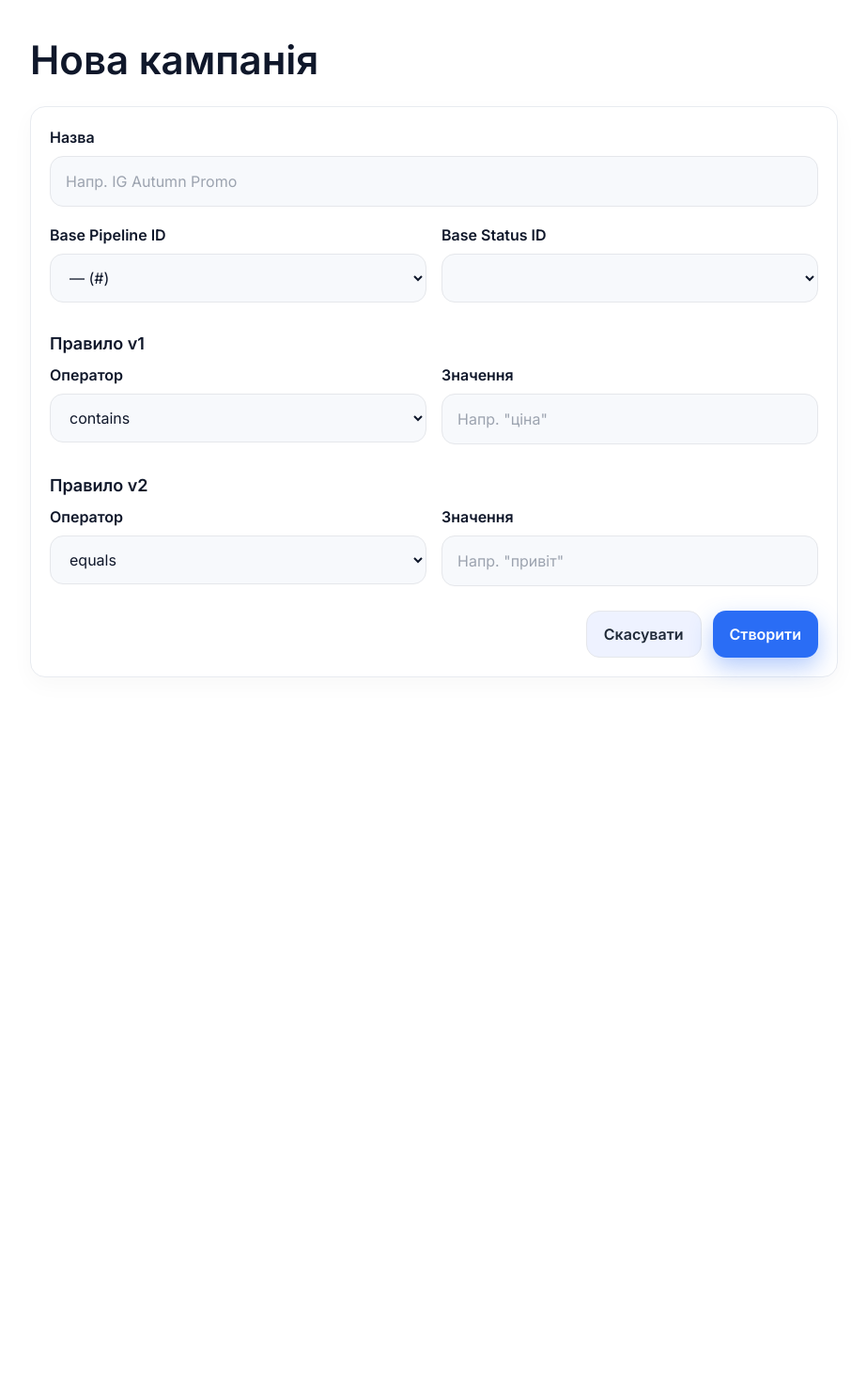
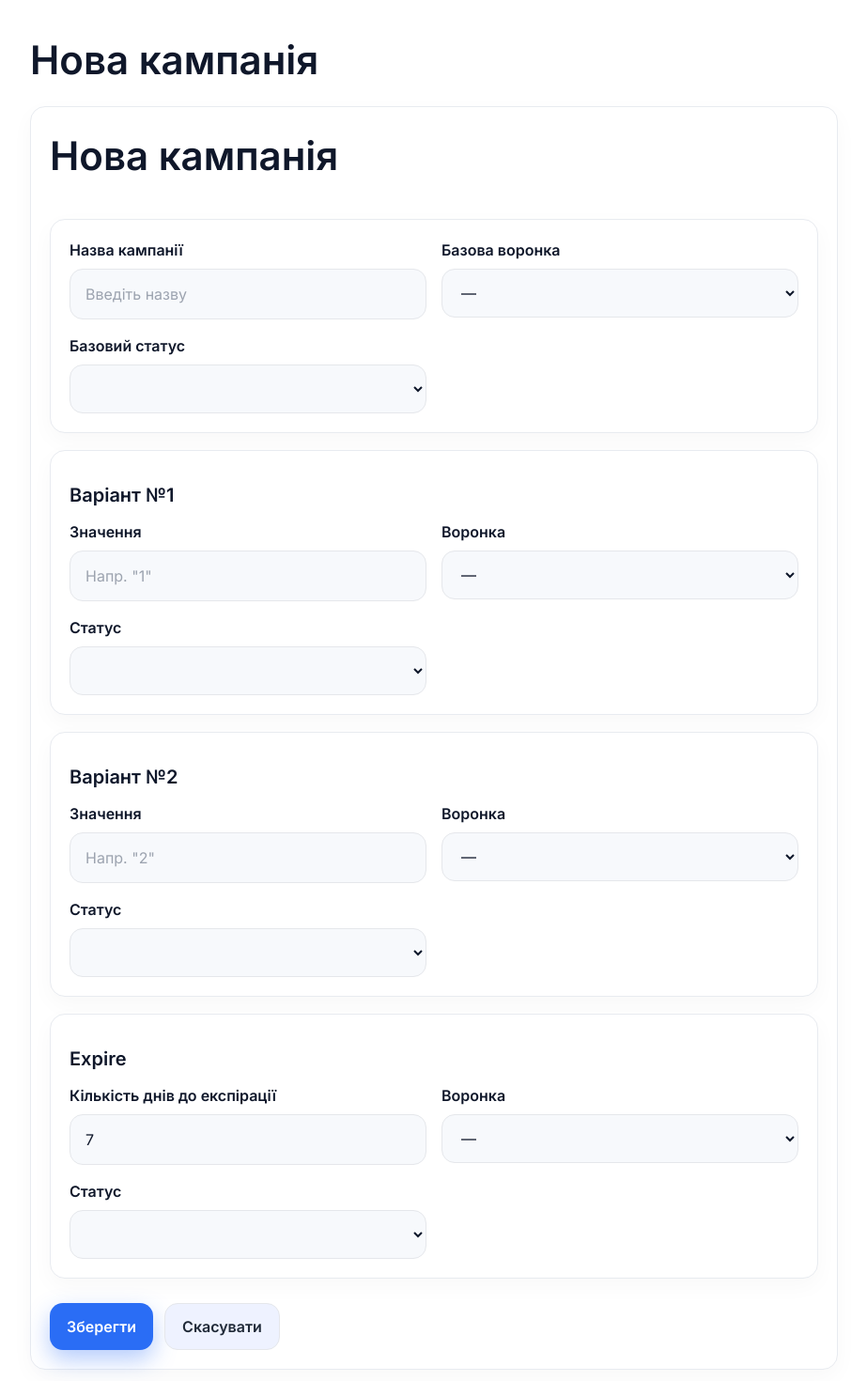
Before and after one commit to yurashko-ux/P-3-0, a Next.js app in the folder web/: page /admin/campaigns/new in a window 1280 px wide. Shown: the top 1470 px of the page at 94% size, without its empty margins (178-1101 px from the left). Before the commit the page ends 800 px from the top, so only its background shows below. Built offline with nearby package versions, Linux system fonts and the light colour scheme.

Commit message:
Update NewCampaignFormClient.tsx

```diff
--- a/web/app/(admin)/admin/campaigns/new/NewCampaignFormClient.tsx
+++ b/web/app/(admin)/admin/campaigns/new/NewCampaignFormClient.tsx
@@ -6,8 +6,17 @@ import React from 'react';
 export type Status = { id: number | string; name: string };
 export type PipeWithStatuses = { id: number | string; name: string; statuses: Status[] };
 
-function inputStyle() {
-  return {
+const H1: React.CSSProperties = { fontSize: 42, fontWeight: 900, marginBottom: 18 };
+const card: React.CSSProperties = {
+  border: '1px solid #e8ebf0',
+  borderRadius: 16,
+  background: '#fff',
+  padding: 20,
+  boxShadow: '0 8px 24px rgba(0,0,0,0.03)',
+};
+const label: React.CSSProperties = { fontWeight: 700, marginBottom: 8, display: 'block' };
+const twoCols: React.CSSProperties = { display: 'grid', gap: 16, gridTemplateColumns: '1fr 1fr' };
+const input = {
   width: '100%',
   border: '1px solid #e5e7eb',
   borderRadius: 14,
@@ -16,68 +25,104 @@ function inputStyle() {
   fontSize: 16 as const,
   background: '#f7f9fc',
 };
+
+function SectionTitle({ children }: { children: React.ReactNode }) {
+  return <div style={{ fontWeight: 800, fontSize: 20, margin: '12px 0 12px' }}>{children}</div>;
 }
-const labelStyle: React.CSSProperties = { fontWeight: 700, marginBottom: 8, display: 'block' };
-const rowStyle: React.CSSProperties = { display: 'grid', gap: 16, gridTemplateColumns: '1fr 1fr' };
 
-function RuleRow({
-  title,
-  defOp,
-}: {
-  title: string;
-  defOp: 'contains' | 'equals';
-}) {
-  return (
-    <div>
-      <div style={{ fontWeight: 800, fontSize: 18, margin: '12px 0 8px' }}>{title}</div>
-      <div style={rowStyle}>
-        <div>
-          <label style={labelStyle}>Оператор</label>
-          <select name={`${title.toLowerCase()}_op`} defaultValue={defOp} style={inputStyle()}>
-            <option value="contains">contains</option>
-            <option value="equals">equals</option>
-          </select>
-        </div>
-        <div>
-          <label style={labelStyle}>Значення</label>
-          <input
-            name={`${title.toLowerCase()}_value`}
-            placeholder={title === 'Правило v1' ? 'Напр. "ціна"' : 'Напр. "привіт"'}
-            style={inputStyle()}
-          />
-        </div>
-      </div>
-    </div>
-  );
+function getStatuses(pipes: PipeWithStatuses[], pipeId: string) {
+  return pipes.find(p => String(p.id) === String(pipeId))?.statuses ?? [];
 }
 
 export default function NewCampaignFormClient({ pipes }: { pipes: PipeWithStatuses[] }) {
-  const [pipeId, setPipeId] = React.useState<string>(pipes[0]?.id ? String(pipes[0].id) : '');
-  const selected = pipes.find((p) => String(p.id) === pipeId);
+  // базові
+  const [name, setName] = React.useState('');
+  const [basePipeId, setBasePipeId] = React.useState<string>(pipes[0]?.id ? String(pipes[0].id) : '');
+  const [baseStatusId, setBaseStatusId] = React.useState<string>(
+    getStatuses(pipes, pipes[0]?.id ? String(pipes[0].id) : '')[0]?.id
+      ? String(getStatuses(pipes, String(pipes[0]?.id))[0].id)
+      : ''
+  );
 
-  async function onSubmit(e: React.FormEvent<HTMLFormElement>) {
+  // Варіант №1
+  const [v1Value, setV1Value] = React.useState('');
+  const [v1PipeId, setV1PipeId] = React.useState<string>(pipes[0]?.id ? String(pipes[0].id) : '');
+  const [v1StatusId, setV1StatusId] = React.useState<string>('');
+
+  // Варіант №2
+  const [v2Value, setV2Value] = React.useState('');
+  const [v2PipeId, setV2PipeId] = React.useState<string>(pipes[0]?.id ? String(pipes[0].id) : '');
+  const [v2StatusId, setV2StatusId] = React.useState<string>('');
+
+  // Expire
+  const [expDays, setExpDays] = React.useState<string>('7');
+  const [expPipeId, setExpPipeId] = React.useState<string>(pipes[0]?.id ? String(pipes[0].id) : '');
+  const [expStatusId, setExpStatusId] = React.useState<string>('');
+
+  // синхронізація статусів при зміні воронки
+  React.useEffect(() => {
+    const sts = getStatuses(pipes, basePipeId);
+    if (sts.length && !sts.find(s => String(s.id) === baseStatusId)) setBaseStatusId(String(sts[0].id));
+  }, [basePipeId]);
+
+  React.useEffect(() => {
+    const sts = getStatuses(pipes, v1PipeId);
+    if (sts.length && !sts.find(s => String(s.id) === v1StatusId)) setV1StatusId(String(sts[0].id));
+  }, [v1PipeId]);
+
+  React.useEffect(() => {
+    const sts = getStatuses(pipes, v2PipeId);
+    if (sts.length && !sts.find(s => String(s.id) === v2StatusId)) setV2StatusId(String(sts[0].id));
+  }, [v2PipeId]);
+
+  React.useEffect(() => {
+    const sts = getStatuses(pipes, expPipeId);
+    if (sts.length && !sts.find(s => String(s.id) === expStatusId)) setExpStatusId(String(sts[0].id));
+  }, [expPipeId]);
+
+  function n(v: string) {
+    const num = Number(v);
+    return Number.isFinite(num) ? num : undefined;
+  }
+
+  async function onSubmit(e: React.FormEvent) {
     e.preventDefault();
-    const fd = new FormData(e.currentTarget);
 
-    const name = String(fd.get('name') || 'UI-created').trim();
-    const base_pipeline_id = Number(fd.get('pipeline') || NaN);
-    const base_status_id = Number(fd.get('status') || NaN);
+    // Формуємо payload під наш API: базові + два варіанти + expire
+    const body: any = {
+      name: name?.trim() || 'UI-created',
+      base_pipeline_id: n(basePipeId),
+      base_status_id: n(baseStatusId),
+      rules: {},
+      exp: {},
+    };
 
-    const v1_op = String(fd.get('правило v1_op') || 'contains');
-    const v1_val = String(fd.get('правило v1_value') || '').trim();
-    const v2_op = String(fd.get('правило v2_op') || 'equals');
-    const v2_val = String(fd.get('правило v2_value') || '').trim();
-
-    const rules: any = {};
-    if (v1_val) rules.v1 = { op: v1_op, value: v1_val };
-    if (v2_val) rules.v2 = { op: v2_op, value: v2_val };
-
-    const body = {
-      name,
-      base_pipeline_id: Number.isFinite(base_pipeline_id) ? base_pipeline_id : undefined,
-      base_status_id: Number.isFinite(base_status_id) ? base_status_id : undefined,
-      rules,
+    if (v1Value.trim()) {
+      (body.rules as any).v1 = {
+        op: 'equals',
+        value: v1Value.trim(),
+        pipeline_id: n(v1PipeId),
+        status_id: n(v1StatusId),
       };
+    }
+    if (v2Value.trim()) {
+      (body.rules as any).v2 = {
+        op: 'equals',
+        value: v2Value.trim(),
+        pipeline_id: n(v2PipeId),
+        status_id: n(v2StatusId),
+      };
+    }
+    if (expDays && Number(expDays) > 0) {
+      body.exp = {
+        days: Number(expDays),
+        pipeline_id: n(expPipeId),
+        status_id: n(expStatusId),
+      };
+    } else {
+      delete body.exp;
+    }
+    if (!Object.keys(body.rules).length) delete body.rules;
 
     const res = await fetch('/api/campaigns', {
       method: 'POST',
@@ -86,7 +131,7 @@ export default function NewCampaignFormClient({ pipes }: { pipes: PipeWithStatus
     });
     const j = await res.json().catch(() => ({}));
     if (!res.ok || !j?.ok) {
-      alert(`Не вдалося створити: ${j?.error || res.statusText}`);
+      alert(`Не вдалося зберегти: ${j?.error || res.statusText}`);
       return;
     }
     window.location.href = '/admin/campaigns?created=1';
@@ -94,43 +139,154 @@ export default function NewCampaignFormClient({ pipes }: { pipes: PipeWithStatus
 
   return (
     <form onSubmit={onSubmit} style={{ display: 'grid', gap: 18 }}>
+      <h1 style={H1}>Нова кампанія</h1>
+
+      <div style={card}>
+        <div style={twoCols}>
           <div>
-        <label style={labelStyle}>Назва</label>
-        <input name="name" placeholder="Напр. IG Autumn Promo" style={inputStyle()} />
+            <label style={label}>Назва кампанії</label>
+            <input style={input} value={name} onChange={e => setName(e.target.value)} placeholder="Введіть назву" />
           </div>
-
-      <div style={rowStyle}>
           <div>
-          <label style={labelStyle}>Base Pipeline ID</label>
-          <select
-            name="pipeline"
-            value={pipeId}
-            onChange={(e) => setPipeId(e.target.value)}
-            style={inputStyle()}
-          >
-            {pipes.map((p) => (
+            <label style={label}>Базова воронка</label>
+            <select style={input} value={basePipeId} onChange={e => setBasePipeId(e.target.value)}>
+              {pipes.map(p => (
                 <option key={String(p.id)} value={String(p.id)}>
-                {p.name} (#{p.id})
+                  {p.name}
                 </option>
               ))}
             </select>
           </div>
           <div>
-          <label style={labelStyle}>Base Status ID</label>
-          <select name="status" style={inputStyle()}>
-            {(selected?.statuses || []).map((s) => (
+            <label style={label}>Базовий статус</label>
+            <select style={input} value={baseStatusId} onChange={e => setBaseStatusId(e.target.value)}>
+              {getStatuses(pipes, basePipeId).map(s => (
                 <option key={String(s.id)} value={String(s.id)}>
-                {s.name} (#{s.id})
+                  {s.name}
                 </option>
               ))}
             </select>
           </div>
         </div>
+      </div>
 
-      <RuleRow title="Правило v1" defOp="contains" />
-      <RuleRow title="Правило v2" defOp="equals" />
+      {/* Варіант №1 */}
+      <div style={card}>
+        <SectionTitle>Варіант №1</SectionTitle>
+        <div style={twoCols}>
+          <div>
+            <label style={label}>Значення</label>
+            <input style={input} value={v1Value} onChange={e => setV1Value(e.target.value)} placeholder='Напр. "1"' />
+          </div>
+          <div>
+            <label style={label}>Воронка</label>
+            <select style={input} value={v1PipeId} onChange={e => setV1PipeId(e.target.value)}>
+              {pipes.map(p => (
+                <option key={String(p.id)} value={String(p.id)}>
+                  {p.name}
+                </option>
+              ))}
+            </select>
+          </div>
+          <div>
+            <label style={label}>Статус</label>
+            <select style={input} value={v1StatusId} onChange={e => setV1StatusId(e.target.value)}>
+              {getStatuses(pipes, v1PipeId).map(s => (
+                <option key={String(s.id)} value={String(s.id)}>
+                  {s.name}
+                </option>
+              ))}
+            </select>
+          </div>
+        </div>
+      </div>
 
-      <div style={{ display: 'flex', gap: 12, justifyContent: 'flex-end', marginTop: 8 }}>
+      {/* Варіант №2 */}
+      <div style={card}>
+        <SectionTitle>Варіант №2</SectionTitle>
+        <div style={twoCols}>
+          <div>
+            <label style={label}>Значення</label>
+            <input style={input} value={v2Value} onChange={e => setV2Value(e.target.value)} placeholder='Напр. "2"' />
+          </div>
+          <div>
+            <label style={label}>Воронка</label>
+            <select style={input} value={v2PipeId} onChange={e => setV2PipeId(e.target.value)}>
+              {pipes.map(p => (
+                <option key={String(p.id)} value={String(p.id)}>
+                  {p.name}
+                </option>
+              ))}
+            </select>
+          </div>
+          <div>
+            <label style={label}>Статус</label>
+            <select style={input} value={v2StatusId} onChange={e => setV2StatusId(e.target.value)}>
+              {getStatuses(pipes, v2PipeId).map(s => (
+                <option key={String(s.id)} value={String(s.id)}>
+                  {s.name}
+                </option>
+              ))}
+            </select>
+          </div>
+        </div>
+      </div>
+
+      {/* Expire */}
+      <div style={card}>
+        <SectionTitle>Expire</SectionTitle>
+        <div style={twoCols}>
+          <div>
+            <label style={label}>Кількість днів до експірації</label>
+            <input
+              style={input}
+              type="number"
+              min={0}
+              value={expDays}
+              onChange={e => setExpDays(e.target.value)}
+              placeholder="Напр. 7"
+            />
+          </div>
+          <div>
+            <label style={label}>Воронка</label>
+            <select style={input} value={expPipeId} onChange={e => setExpPipeId(e.target.value)}>
+              {pipes.map(p => (
+                <option key={String(p.id)} value={String(p.id)}>
+                  {p.name}
+                </option>
+              ))}
+            </select>
+          </div>
+          <div>
+            <label style={label}>Статус</label>
+            <select style={input} value={expStatusId} onChange={e => setExpStatusId(e.target.value)}>
+              {getStatuses(pipes, expPipeId).map(s => (
+                <option key={String(s.id)} value={String(s.id)}>
+                  {s.name}
+                </option>
+              ))}
+            </select>
+          </div>
+        </div>
+      </div>
+
+      {/* Actions */}
+      <div style={{ display: 'flex', gap: 12, justifyContent: 'flex-start', marginTop: 8 }}>
+        <button
+          type="submit"
+          style={{
+            background: '#2a6df5',
+            color: '#fff',
+            padding: '12px 18px',
+            borderRadius: 14,
+            border: 'none',
+            fontWeight: 800,
+            boxShadow: '0 10px 24px rgba(42,109,245,0.35)',
+            cursor: 'pointer',
+          }}
+        >
+          Зберегти
+        </button>
         <a
           href="/admin/campaigns"
           style={{
@@ -145,21 +301,6 @@ export default function NewCampaignFormClient({ pipes }: { pipes: PipeWithStatus
         >
           Скасувати
         </a>
-        <button
-          type="submit"
-          style={{
-            background: '#2a6df5',
-            color: '#fff',
-            padding: '12px 18px',
-            borderRadius: 14,
-            border: 'none',
-            fontWeight: 800,
-            boxShadow: '0 10px 24px rgba(42,109,245,0.35)',
-            cursor: 'pointer',
-          }}
-        >
-          Створити
-        </button>
       </div>
     </form>
   );
```
Lines whose indentation alone changed are shown as unchanged.
